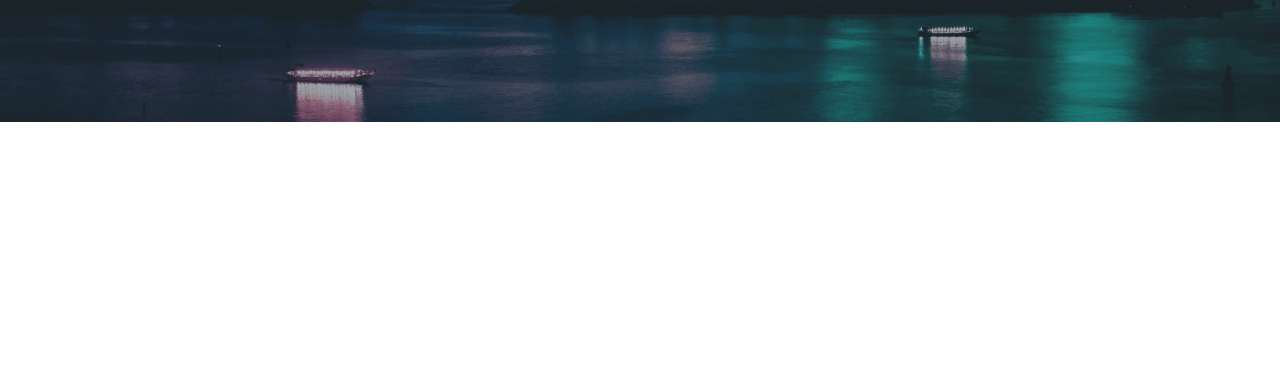
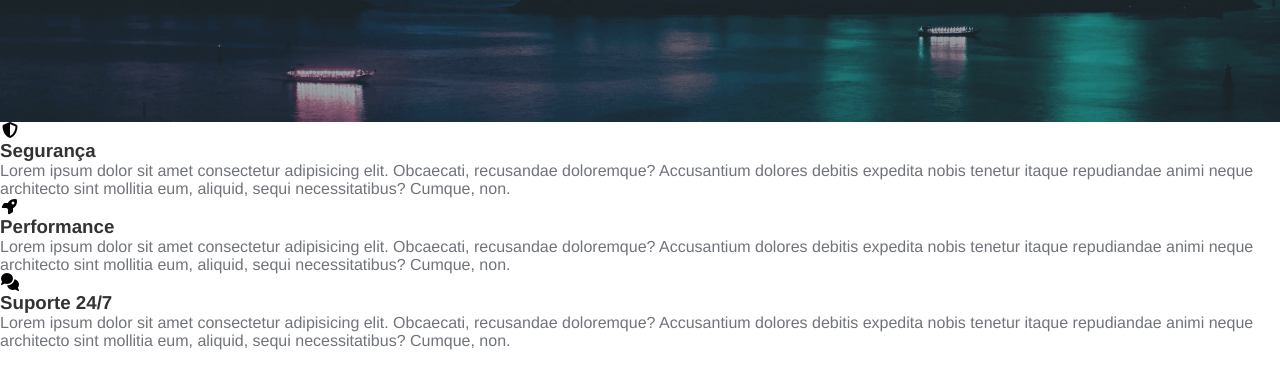
Before and after one commit to LeoSilva19/projeto-host, a plain HTML site: page index.html in a window 1280 px wide. Shown: the part 377-766 px from the top of the page. Drawn offline with Linux system fonts and the light colour scheme.

Commit message:
Seção de benefícios

```diff
--- a/css/style.css
+++ b/css/style.css
@@ -72,7 +72,7 @@ nav{
     background-position: center;
 }
 
-.main-banner h1,p{
+.main-banner h1, .main-banner p{
     color: #fff;
     text-align: center;
     font-weight: bold;
--- a/index.html
+++ b/index.html
@@ -36,6 +36,25 @@
                 <h1>hDC Host</h1>
                 <p>Os melhores serviços para projetos de todos os tamanhos!</p>
             </div>
+            <section class="services-container">
+                <ul>
+                    <li>
+                        <i class="fas fa-shield-alt"></i>
+                        <h3>Segurança</h3>
+                        <p>Lorem ipsum dolor sit amet consectetur adipisicing elit. Obcaecati, recusandae doloremque? Accusantium dolores debitis expedita nobis tenetur itaque repudiandae animi neque architecto sint mollitia eum, aliquid, sequi necessitatibus? Cumque, non.</p>
+                    </li>
+                    <li>
+                        <i class="fas fa-rocket"></i>
+                        <h3>Performance</h3>
+                        <p>Lorem ipsum dolor sit amet consectetur adipisicing elit. Obcaecati, recusandae doloremque? Accusantium dolores debitis expedita nobis tenetur itaque repudiandae animi neque architecto sint mollitia eum, aliquid, sequi necessitatibus? Cumque, non.</p>
+                    </li>
+                    <li>
+                        <i class="fas fa-comments"></i>
+                        <h3>Suporte 24/7</h3>
+                        <p>Lorem ipsum dolor sit amet consectetur adipisicing elit. Obcaecati, recusandae doloremque? Accusantium dolores debitis expedita nobis tenetur itaque repudiandae animi neque architecto sint mollitia eum, aliquid, sequi necessitatibus? Cumque, non.</p>
+                    </li>
+                </ul>
+            </section>
         </main>
 
     </div>
```
